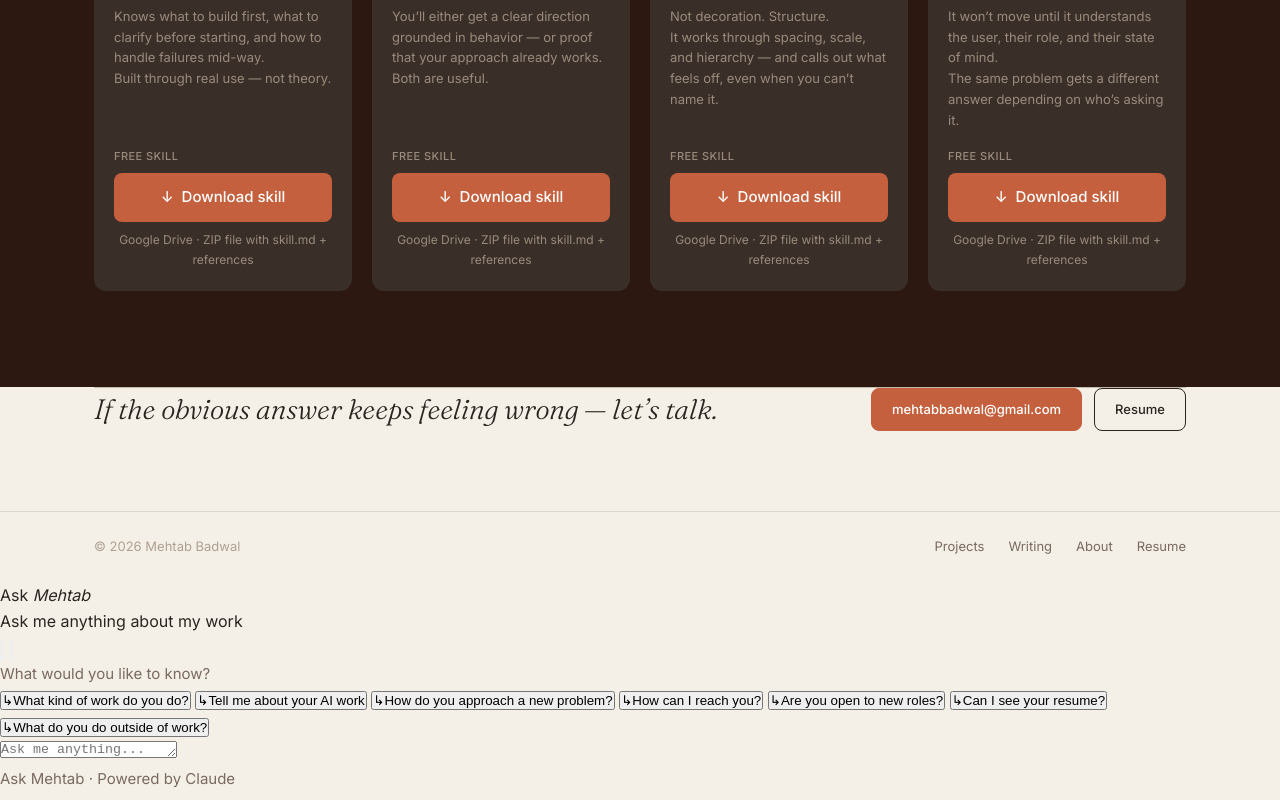
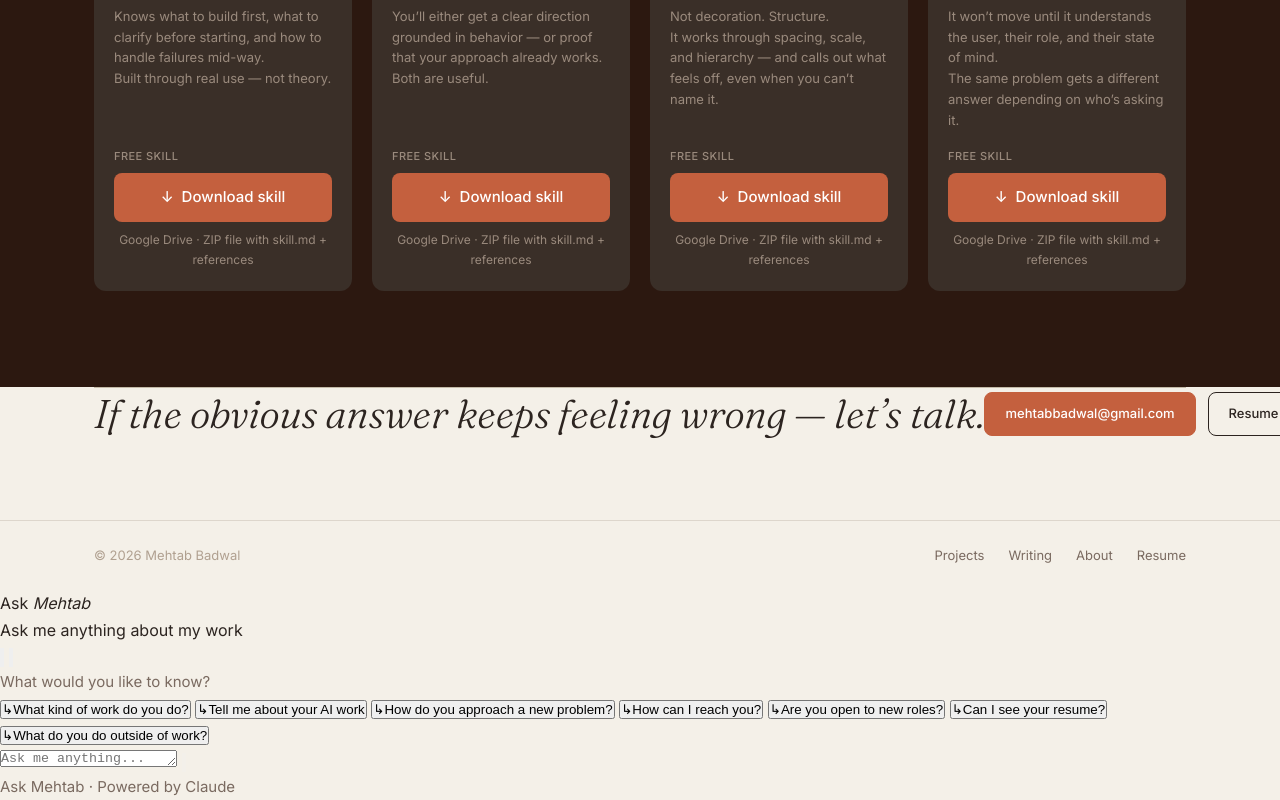
Before and after one commit to mehtabbadwal/Portfolio, a React (Vite) app: page /work in a window 1280 px wide. Shown: the part 2070-2870 px from the top of the page. Built offline with nearby package versions, Linux system fonts and the light colour scheme.

Commit message:
style: use clamp for fluid cta heading font-size in Projects

```diff
--- a/src/pages/Projects.css
+++ b/src/pages/Projects.css
@@ -374,7 +374,7 @@
 
 .projects__cta-heading {
   font-family: var(--font-heading);
-  font-size: 1.75rem;
+  font-size: clamp(2rem, 3.5vw, 2.5rem);
   font-weight: 300;
   font-style: italic;
   line-height: 1.3;
```
